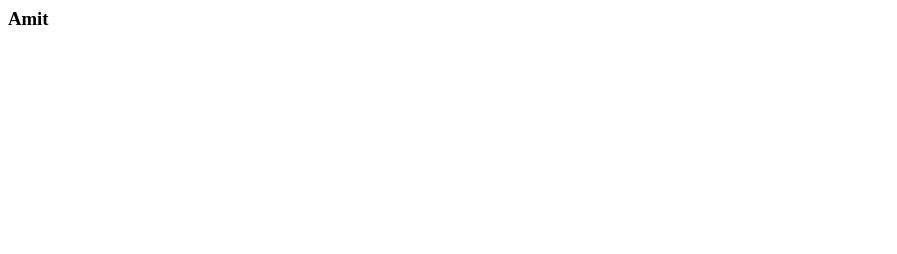
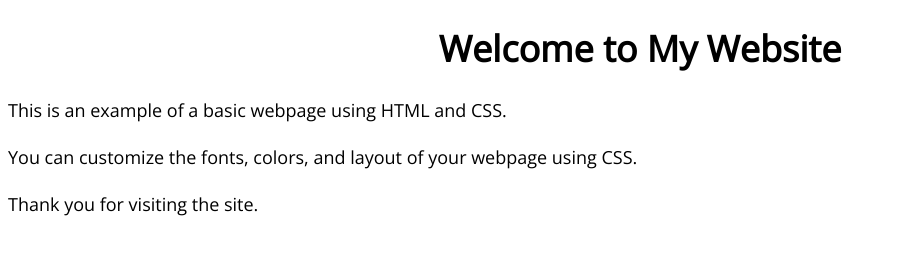
Before and after one commit to amitsonagra2/datascience, a plain HTML site: page index.html in a window 1280 px wide. Shown: the whole page, without its empty margins (0-897 px from the left). Drawn offline with nearby package versions, Linux system fonts and the light colour scheme.

Commit message:
Add files via upload

```diff
--- a/index.html
+++ b/index.html
@@ -1 +1,34 @@
-<h3>Amit</h3>
+<!DOCTYPE html>
+<html>
+<head>
+	<title>Amit's Projects</title>
+	<link rel="stylesheet" href="https://fonts.googleapis.com/css2?family=Open+Sans&display=swap">
+	<style>
+		body {
+			font-family: 'Open Sans', sans-serif;
+		}
+		h1 {
+			font-size: 36px;
+			font-weight: bold;
+			text-align: center;
+		}
+		p {
+			font-size: 18px;
+			line-height: 1.5;
+			margin-bottom: 20px;
+		}
+	</style>
+</head>
+<body>
+	<header>
+		<h1>Welcome to My Website</h1>
+	</header>
+	<main>
+		<p>This is an example of a basic webpage using HTML and CSS.</p>
+		<p>You can customize the fonts, colors, and layout of your webpage using CSS.</p>
+	</main>
+	<footer>
+		<p>Thank you for visiting the site.</p>
+	</footer>
+</body>
+</html>
```
